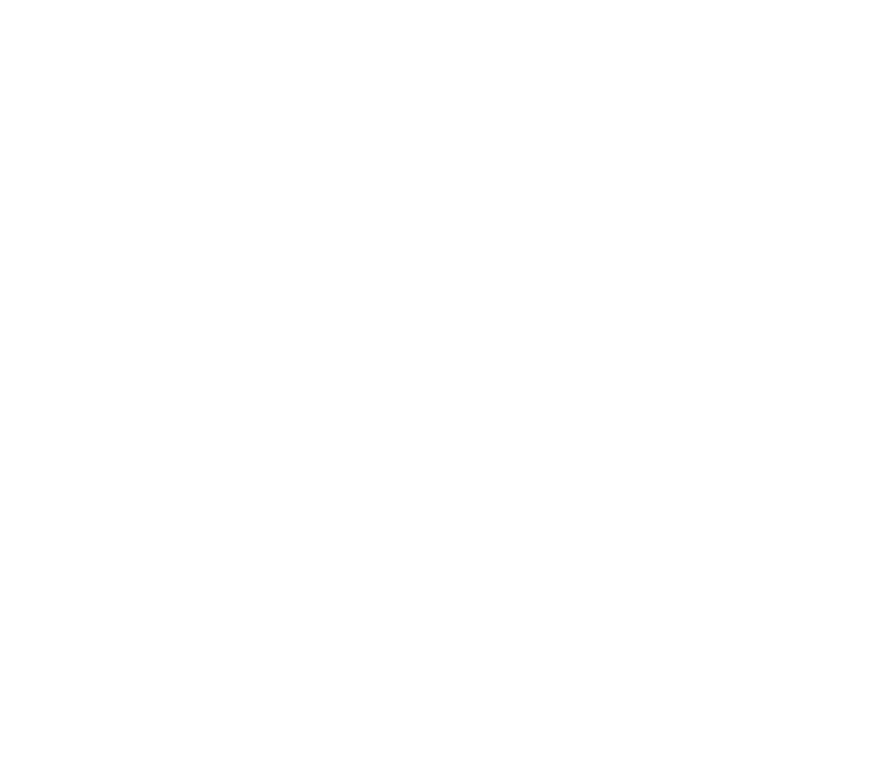
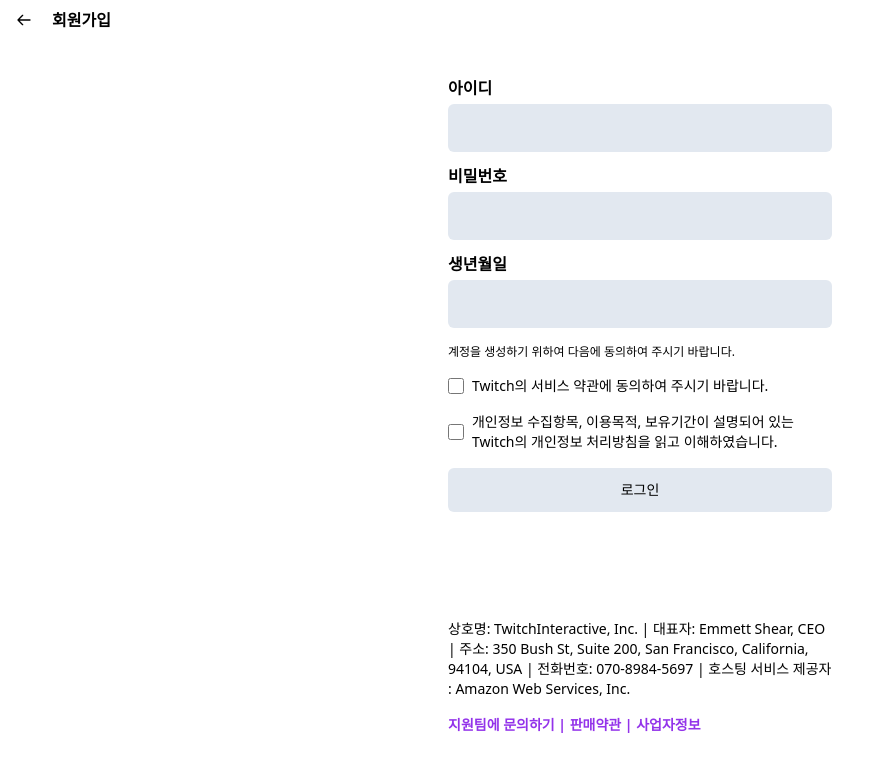
Before and after one commit to blackeichi/jeong-stream, a Next.js app: page /profile/signup in a window 1280 px wide. Shown: the top 772 px of the page, without its empty margins (0-877 px from the left). Built offline with nearby package versions, Linux system fonts and the light colour scheme.

Commit message:
2022.06.16

```diff
--- a/components/back.tsx
+++ b/components/back.tsx
@@ -1,24 +1,31 @@
+import Link from "next/link";
+
 interface BackProps {
   text: string;
+  where: string;
 }
 
-export default function Back({ text }: BackProps) {
+export default function Back({ text, where }: BackProps) {
   return (
     <div className="flex px-4 py-2 w-full items-center justify-start font-bold box-border fixed">
+      <Link href={where}>
+        <a>
           <svg
             xmlns="http://www.w3.org/2000/svg"
             className="h-4 mr-5 cursor-pointer"
             fill="none"
             viewBox="0 0 24 24"
             stroke="currentColor"
-        stroke-width="2"
+            strokeWidth="2"
           >
             <path
-          stroke-linecap="round"
-          stroke-linejoin="round"
+              strokeLinecap="round"
+              strokeLinejoin="round"
               d="M10 19l-7-7m0 0l7-7m-7 7h18"
             />
           </svg>
+        </a>
+      </Link>
       <h1>{text}</h1>
     </div>
   );
--- a/components/button.tsx
+++ b/components/button.tsx
@@ -16,8 +16,8 @@ export default function Button({
   return (
     <button
       className={cls(
-        "transition ease-in-out 1s hover:bg-purple-400 text-base w-full rounded-md px-4 font-medium ",
-        large ? "text-sm py-3" : "py-2",
+        "transition ease-in-out 1s hover:bg-purple-400 focus:bg-purple-400 focus:outline-none  text-sm w-full rounded-md px-4 font-medium ",
+        large ? "py-3" : "py-2",
         bgblack ? "text-gray-50" : "text-black",
         bgcolor
       )}
--- a/pages/profile/signin.tsx
+++ b/pages/profile/signin.tsx
@@ -8,7 +8,7 @@ import Link from "next/link";
 const Signin: NextPage = () => {
   return (
     <>
-      <Back text="로그인"></Back>
+      <Back where="/enter" text="로그인"></Back>
       <div className="w-full h-screen flex flex-col justify-between items-center px-3 box-border pt-16">
         <form className="flex flex-col w-full sm:w-96 2xl:w-1/3 box-border">
           <Label htmlfor="id" text="아이디"></Label>
@@ -16,20 +16,20 @@ const Signin: NextPage = () => {
           <Label htmlfor="bimil" text="비밀번호"></Label>
           <Input inputname="bimil" inputtype="password"></Input>
           <Link href="/profile/signup">
-            <a className="text-purple-600 font-semibold text-xs py-3 cursor-pointer">
+            <a className="text-purple-600 font-semibold text-xs py-3 cursor-pointer w-fit focus:outline-1 focus:outline-violet-600">
               아이디가 없으신가요?
             </a>
           </Link>
           <Button text="로그인" bgcolor="bg-slate-200" large={true}></Button>
         </form>
-        <div className="sm:w-96 2xl:w-1/3 h-1/3 flex flex-col justify-center text-xs md:text-base">
+        <div className="sm:w-96 2xl:w-1/3 h-1/3 flex flex-col justify-center text-xs md:text-sm">
           <span>
             상호명: TwitchInteractive, Inc. | 대표자: Emmett Shear, CEO | 주소:
             350 Bush St, Suite 200, San Francisco, California, 94104, USA |
             전화번호: 070-8984-5697 | 호스팅 서비스 제공자 : Amazon Web
             Services, Inc.
           </span>
-          <span className="cursor-pointer pt-4 font-semibold text-purple-600">
+          <span className="cursor-pointer pt-4 font-semibold text-purple-600 text-xs md:text-sm ">
             지원팀에 문의하기 | 판매약관 | 사업자정보
           </span>
         </div>
--- a/pages/profile/signup.tsx
+++ b/pages/profile/signup.tsx
@@ -1,7 +1,64 @@
 import { NextPage } from "next";
+import Back from "../../components/back";
+import Label from "../../components/label";
+import Input from "../../components/input";
+import Button from "../../components/button";
+import Link from "next/link";
 
 const Signup: NextPage = () => {
-  return <div></div>;
+  return (
+    <>
+      <Back where="/enter" text="회원가입"></Back>
+      <div className="w-full h-screen flex flex-col justify-between items-center px-3 box-border pt-16">
+        <form className="flex flex-col w-full sm:w-96 2xl:w-1/3 box-border">
+          <Label htmlfor="id" text="아이디"></Label>
+          <Input inputname="id" inputtype="text"></Input>
+          <Label htmlfor="bimil" text="비밀번호"></Label>
+          <Input inputname="bimil" inputtype="password"></Input>
+          <Label htmlfor="birth" text="생년월일"></Label>
+          <Input inputname="birth" inputtype="text"></Input>
+          <span className="text-xs py-4">
+            계정을 생성하기 위하여 다음에 동의하여 주시기 바랍니다.
+          </span>
+          <div className="flex items-center text-xs md:text-sm pb-4 gap-2">
+            <input
+              className="w-4 h-4"
+              type="checkbox"
+              value="true"
+              name="service"
+            />
+            <label htmlFor="service">
+              Twitch의 서비스 약관에 동의하여 주시기 바랍니다.
+            </label>
+          </div>
+          <div className="flex items-center text-xs md:text-sm pb-4 gap-2">
+            <input
+              className="w-7 h-7"
+              type="checkbox"
+              value="true"
+              name="personal"
+            />
+            <label htmlFor="personal">
+              개인정보 수집항목, 이용목적, 보유기간이 설명되어 있는 Twitch의
+              개인정보 처리방침을 읽고 이해하였습니다.
+            </label>
+          </div>
+          <Button text="로그인" bgcolor="bg-slate-200" large={true}></Button>
+        </form>
+        <div className="sm:w-96 2xl:w-1/3 h-1/3 flex flex-col justify-center text-xs md:text-sm">
+          <span>
+            상호명: TwitchInteractive, Inc. | 대표자: Emmett Shear, CEO | 주소:
+            350 Bush St, Suite 200, San Francisco, California, 94104, USA |
+            전화번호: 070-8984-5697 | 호스팅 서비스 제공자 : Amazon Web
+            Services, Inc.
+          </span>
+          <span className="cursor-pointer pt-4 font-semibold text-purple-600 text-xs md:text-sm ">
+            지원팀에 문의하기 | 판매약관 | 사업자정보
+          </span>
+        </div>
+      </div>
+    </>
+  );
 };
 
 export default Signup;
```
Lines whose indentation alone changed are shown as unchanged.
